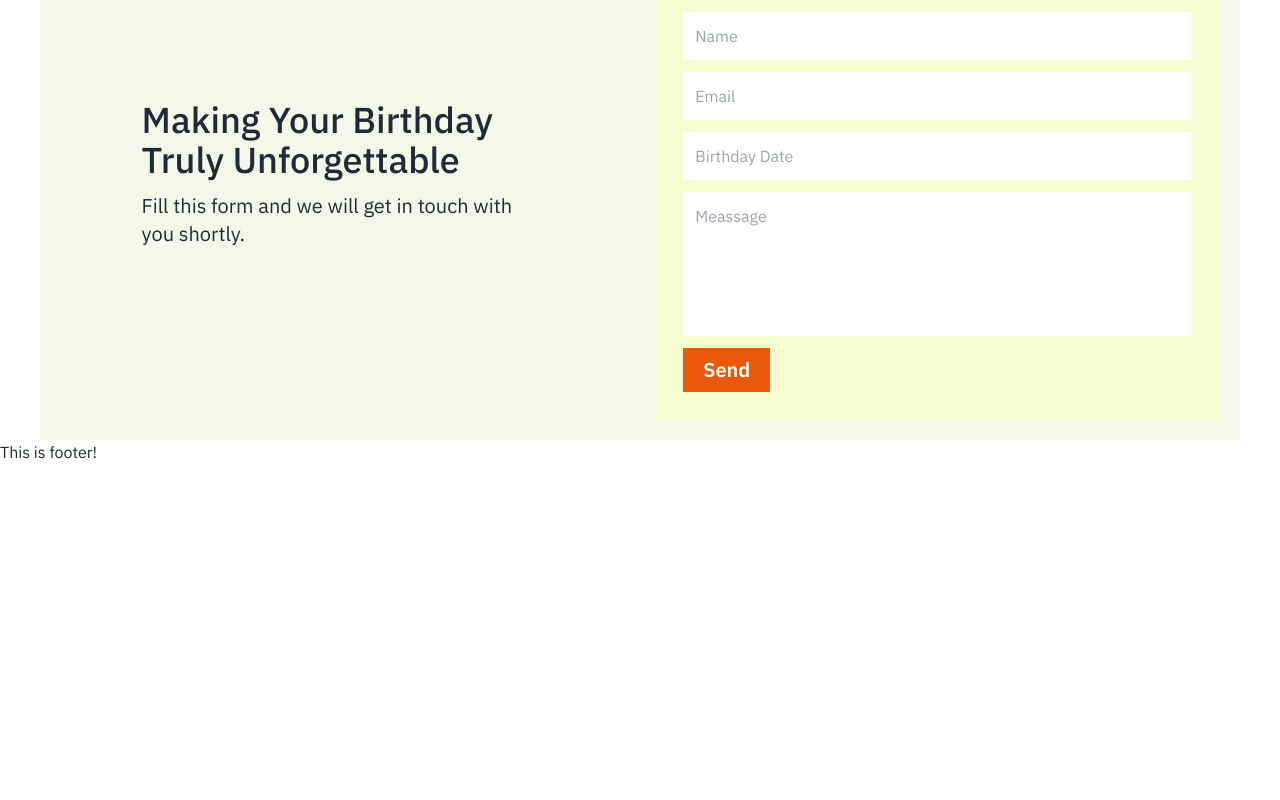
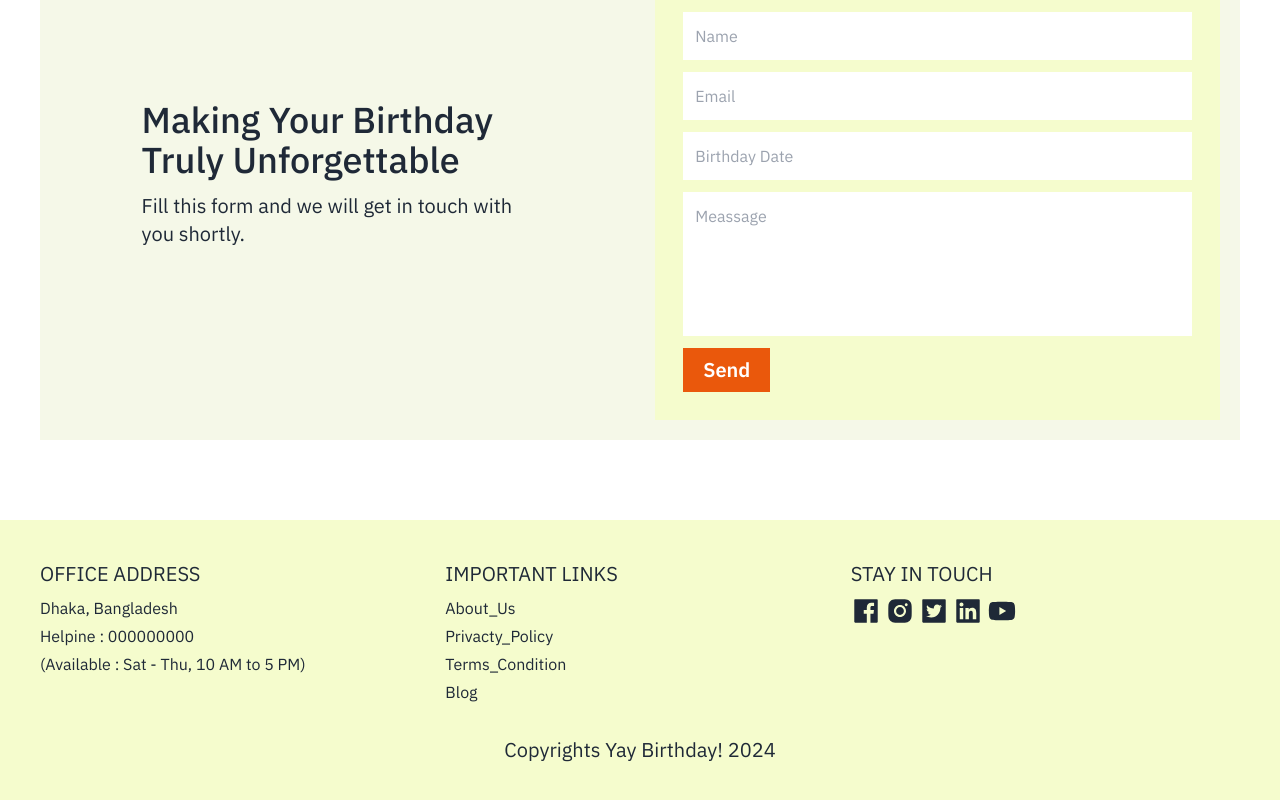
Before and after one commit to abusayed0/yay-birthday-batch8, a React (Vite) app: page / in a window 1280 px wide. Shown: the part 2704-3504 px from the top of the page. Before the commit the page ends 3168 px from the top, so only its background shows below. Built offline with nearby package versions, Linux system fonts and the light colour scheme; no server answers.

Commit message:
added footer

```diff
--- a/src/components/layouts/Root/Root.jsx
+++ b/src/components/layouts/Root/Root.jsx
@@ -2,16 +2,10 @@ import { Outlet } from "react-router-dom";
 import Navbar from "../../shared/navbar/Navbar";
 import Footer from "../../shared/footer/Footer";
 import { Toaster } from "react-hot-toast";
-import { useEffect } from "react";
-import AOS from 'aos';
-import 'aos/dist/aos.css';
+
 
 const Root = () => {
-    useEffect(() => {
-        AOS.init({
-            once: true,
-        });
-    }, []);
+
     return (
         <div className="font-primaryFont max-w-[1440px] mx-auto">
             <Navbar />
--- a/src/components/pages/error-page/ErrroPage.jsx
+++ b/src/components/pages/error-page/ErrroPage.jsx
@@ -4,7 +4,7 @@ const ErrroPage = () => {
     const navigate = useNavigate();
     return (
         <div className="w-screen h-screen flex flex-col gap-2 justify-center items-center">
-            <h3 className="text-4xl font-bold">OOps! Somethig Wrong.</h3>
+            <h3 className="text-4xl font-bold">Oops! Somethig Wrong.</h3>
             <button onClick={() => navigate("/")} className="bg-btnPrimaryBg hover:bg-[#12486B] text-xl font-semibold px-4 py-2 text-white">Go Home</button>
         </div>
     );
--- a/src/components/pages/home-page/home/Home.jsx
+++ b/src/components/pages/home-page/home/Home.jsx
@@ -3,10 +3,16 @@ import HomeBanner from "../home-banner/HomeBanner";
 import TopPackages from "../top-packages/TopPackages";
 import OurTeam from "./our-team/OurTeam";
 import Contact from "./contact/Contact";
-
+import AOS from 'aos';
+import 'aos/dist/aos.css';
+import { useEffect } from "react";
 
 const Home = () => {
-
+    useEffect(() => {
+        AOS.init({
+            once: true,
+        });
+    }, []);
     const data = useLoaderData();
     return (
         <div>
--- a/src/components/pages/package-details-page/PackageDetails.jsx
+++ b/src/components/pages/package-details-page/PackageDetails.jsx
@@ -14,7 +14,7 @@ const PackageDetails = () => {
                 <img className="absolute h-full w-full" src={thumbnail} alt="" />
             </div>
             <div className="w-full md:w-1/2">
-                <div className="flex flex-col gap-2">
+                <div className="flex flex-col gap-2 text-center md:text-left">
                     <h3 className="text-3xl md:text-4xl font-semibold">{name}</h3>
                     <p className="text-xl">{description}</p>
                     <h4 className="text-2xl md:text-3xl font-bold">{price}</h4>
@@ -30,7 +30,7 @@ const PackageDetails = () => {
                         </li>)
                     }
                 </ul>
-                <div className="mt-6">
+                <div className="mt-6 text-center md:text-left">
                     <button className="px-3 py-2 md:px-4 md:py-3  text-white font-semibold bg-orange-600 hover:bg-orange-800 text-xl">Book Now</button>
                 </div>
             </div>
--- a/src/components/pages/packages-page/packages/Packages.jsx
+++ b/src/components/pages/packages-page/packages/Packages.jsx
@@ -1,7 +1,14 @@
 import { useLoaderData } from "react-router-dom";
 import SinglePackage from "../../../shared/single-package/SinglePackage";
-
+import AOS from 'aos';
+import 'aos/dist/aos.css';
+import { useEffect } from "react";
 const Packages = () => {
+    useEffect(() => {
+        AOS.init({
+            once: true,
+        });
+    }, []);
     const data = useLoaderData();
     // console.log(data);
     return (
--- a/src/components/shared/footer/Footer.jsx
+++ b/src/components/shared/footer/Footer.jsx
@@ -1,8 +1,39 @@
+import { AiFillFacebook, AiFillInstagram, AiFillLinkedin, AiFillTwitterSquare, AiFillYoutube } from "react-icons/ai";
+import { Link } from "react-router-dom";
 
 const Footer = () => {
     return (
-        <div>
-            <h2>This is footer!</h2>
+        <div className="mt-20 bg-[#F5FCCD] p-1 md:p-6 lg:p-10">
+            <div className="grid grid-cols-1 md:grid-cols-3 gap-4">
+                <div className="text-center md:text-start">
+                    <h4 className="text-xl uppercase">Office Address</h4>
+                    <div className="mt-2 flex flex-col gap-1">
+                        <p>Dhaka, Bangladesh</p>
+                        <p>Helpine : 000000000</p>
+                        <p>(Available : Sat - Thu, 10 AM to 5 PM)</p>
+                    </div>
+                </div>
+                <div className="text-center md:text-start">
+                    <h4 className="text-xl uppercase">Important Links</h4>
+                    <div className="mt-2 flex flex-col gap-1">
+                        <Link>About_Us</Link>
+                        <Link>Privacty_Policy</Link>
+                        <Link>Terms_Condition</Link>
+                        <Link>Blog</Link>
+                    </div>
+                </div>
+                <div className="text-center md:text-start">
+                    <h4 className="text-xl uppercase">Stay In Touch</h4>
+                    <div className="mt-2 flex flex-wrap justify-center md:justify-start gap-1">
+                        <AiFillFacebook  className="text-3xl"/>
+                        <AiFillInstagram  className="text-3xl"/>
+                        <AiFillTwitterSquare className="text-3xl"/>
+                        <AiFillLinkedin className="text-3xl"/>
+                        <AiFillYoutube className="text-3xl"/>
+                    </div>
+                </div>
+            </div>
+            <p className="mt-8 text-xl text-center">Copyrights Yay Birthday! 2024</p>
         </div>
     );
 };
```
